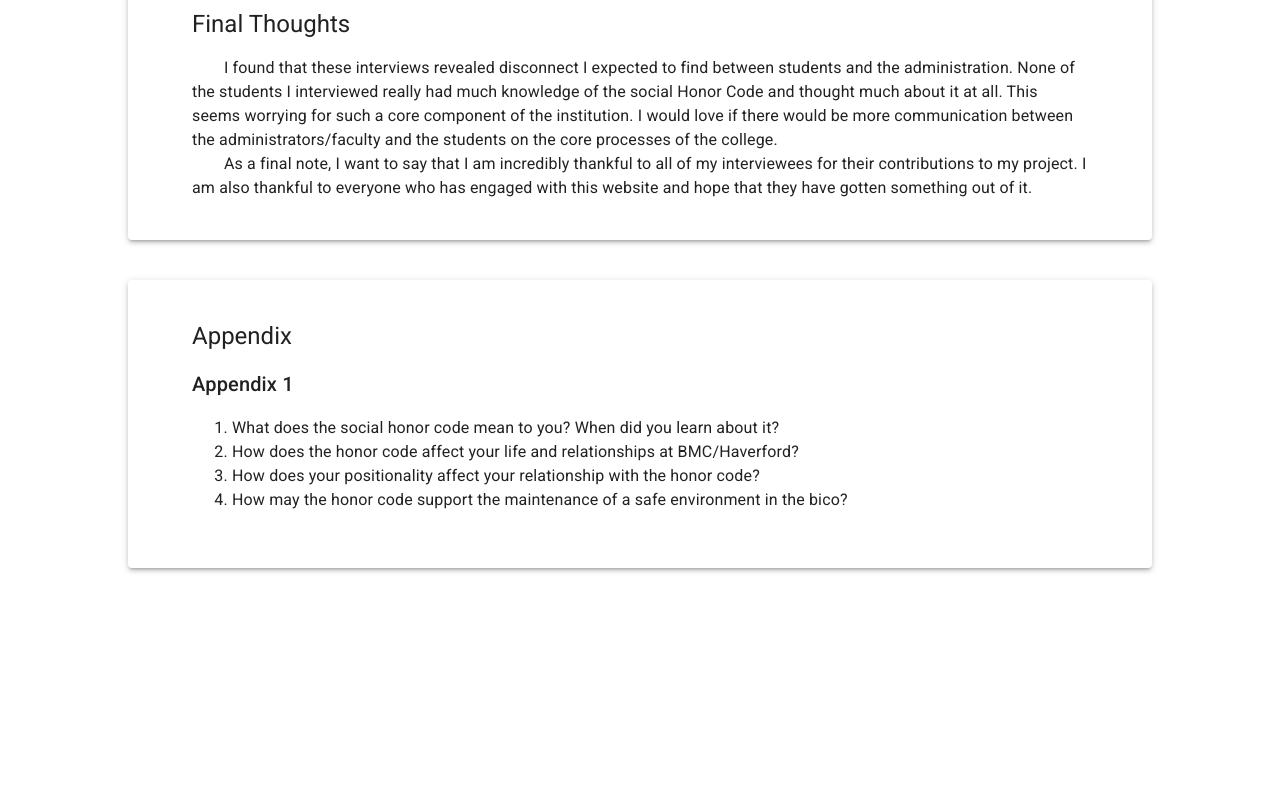
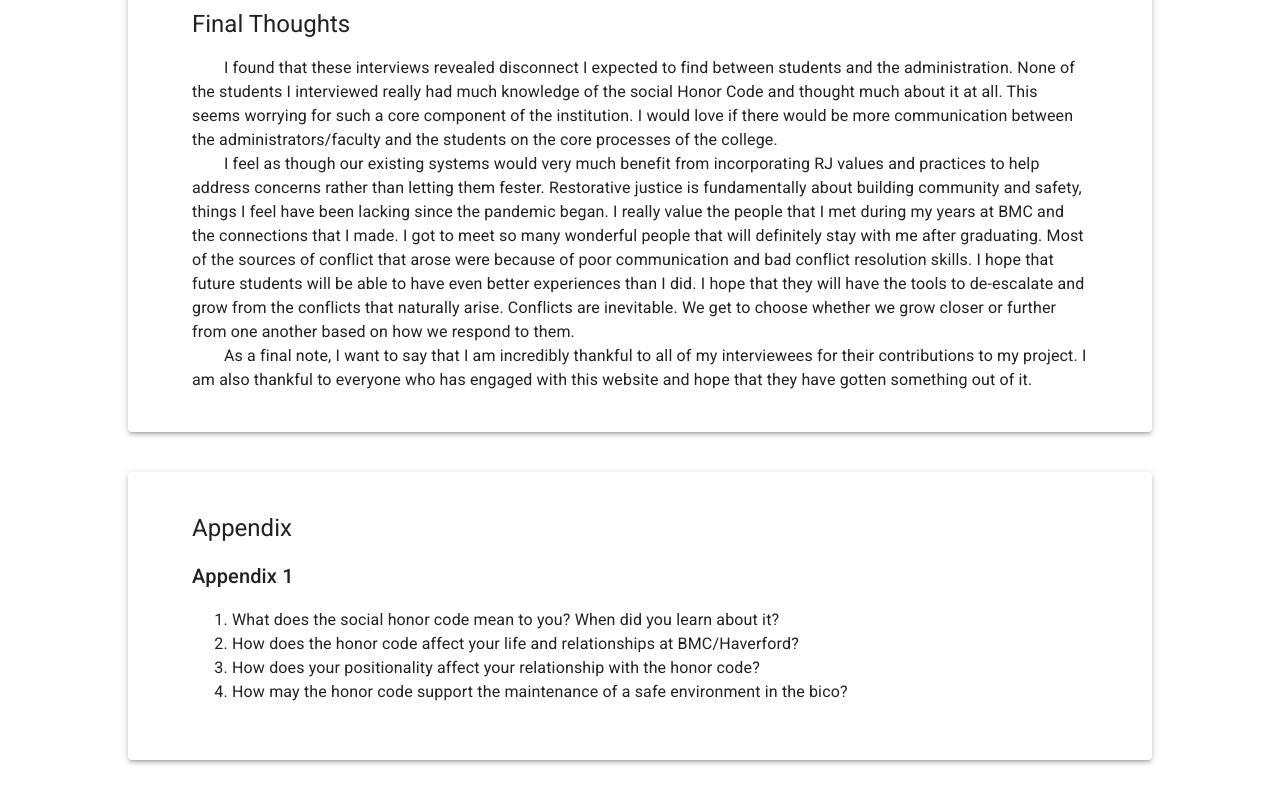
Before and after one commit to steph-tseng/restorativejustice, a React (Create React App) app: page /bico in a window 1280 px wide. Shown: the part 2430-3230 px from the top of the page. Before the commit the page ends 3038 px from the top, so only its background shows below. Built offline with nearby package versions, Linux system fonts and the light colour scheme.

Commit message:
completed final thoughts

```diff
--- a/src/routes/BiCoPage.js
+++ b/src/routes/BiCoPage.js
@@ -317,6 +317,23 @@ const BiCoPage = () => {
               students on the core processes of the college.
             </Typography>
             <Typography style={{ textIndent: "2rem" }}>
+              I feel as though our existing systems would very much benefit from
+              incorporating RJ values and practices to help address concerns
+              rather than letting them fester. Restorative justice is
+              fundamentally about building community and safety, things I feel
+              have been lacking since the pandemic began. I really value the
+              people that I met during my years at BMC and the connections that
+              I made. I got to meet so many wonderful people that will
+              definitely stay with me after graduating. Most of the sources of
+              conflict that arose were because of poor communication and bad
+              conflict resolution skills. I hope that future students will be
+              able to have even better experiences than I did. I hope that they
+              will have the tools to de-escalate and grow from the conflicts
+              that naturally arise. Conflicts are inevitable. We get to choose
+              whether we grow closer or further from one another based on how we
+              respond to them.
+            </Typography>
+            <Typography style={{ textIndent: "2rem" }}>
               As a final note, I want to say that I am incredibly thankful to
               all of my interviewees for their contributions to my project. I am
               also thankful to everyone who has engaged with this website and
```
